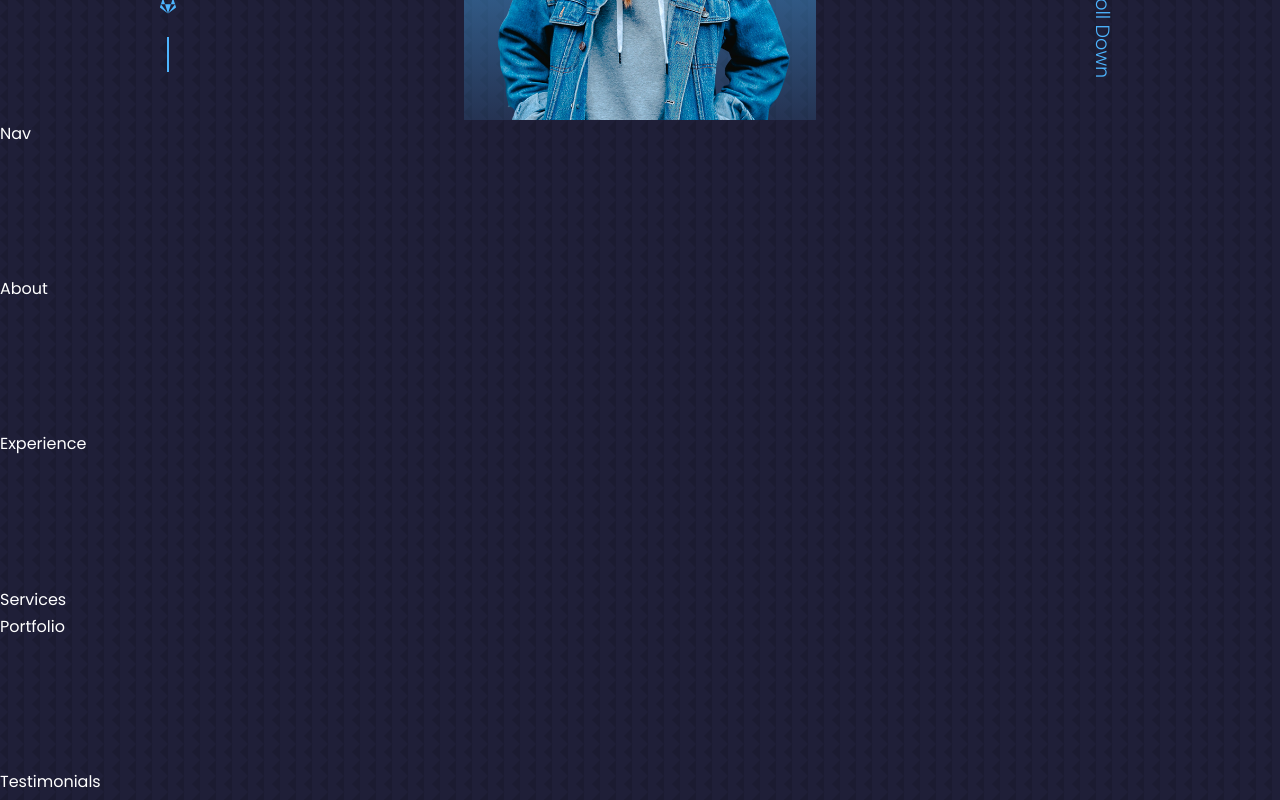
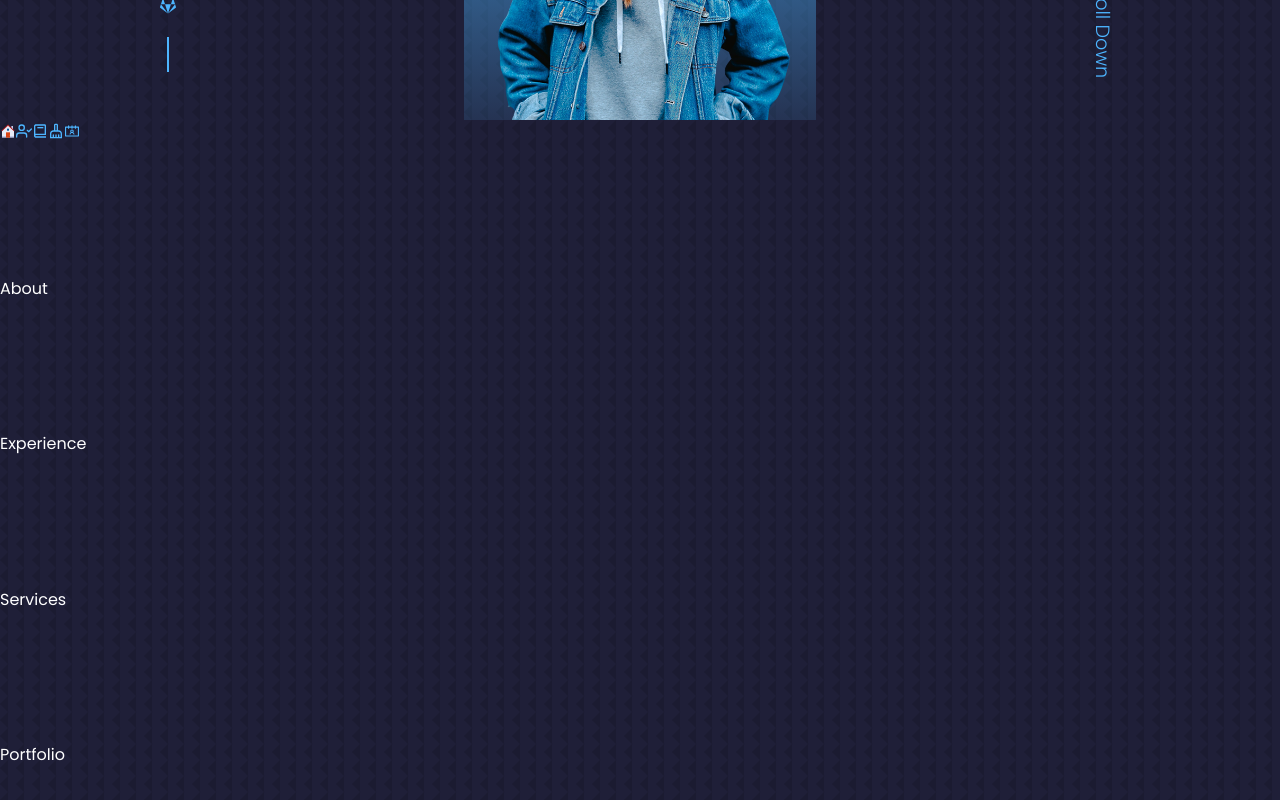
Before and after one commit to demix007/portfolio-website, a React (Create React App) app: page / in a window 1280 px wide. Shown: the part 680-1480 px from the top of the page. Built offline with nearby package versions, Linux system fonts and the light colour scheme.

Commit message:
Add jsx and functionalites to the nav component

```diff
--- a/src/components/nav/Nav.jsx
+++ b/src/components/nav/Nav.jsx
@@ -1,9 +1,24 @@
 import React from 'react'
 import './nav.css'
+import {FcHome} from 'react-icons/fc'
+import {FiUserCheck} from 'react-icons/fi'
+import {BiBook} from 'react-icons/bi'
+import {MdOutlineCleaningServices} from 'react-icons/md'
+import {AiOutlineContacts} from 'react-icons/ai'
+import { useState } from 'react'
+
+
 
 const Nav = () => {
+  const[activeNav, setActiveNav] = useState('#')
   return (
-    <div>Nav</div>
+   <nav>
+      <a href="#" onClick={() => setActiveNav('#')} className={activeNav === '#' ? 'active' : ''}><FcHome/></a>
+      <a href="#about" onClick={() => setActiveNav('#about')} className={activeNav === '#about' ? 'active' : ''}><FiUserCheck/></a>
+      <a href="#experience" onClick={() => setActiveNav('#experience')} className={activeNav === '#experience' ? 'active' : ''}><BiBook/></a>
+      <a href="#services" onClick={() => setActiveNav('#services')} className={activeNav === '#services' ? 'active' : ''}><MdOutlineCleaningServices/></a>
+      <a href="#contact" onClick={() => setActiveNav('#contact')} className={activeNav === '#contact' ? 'active' : ''}><AiOutlineContacts/></a>
+   </nav>
   )
 }
 
--- a/src/components/portfolio/Portfolio.jsx
+++ b/src/components/portfolio/Portfolio.jsx
@@ -3,7 +3,7 @@ import './portfolio.css'
 
 const Portfolio = () => {
   return (
-    <div>Portfolio</div>
+    <section id='portfolio'>Portfolio</section>
   )
 }
 
```
